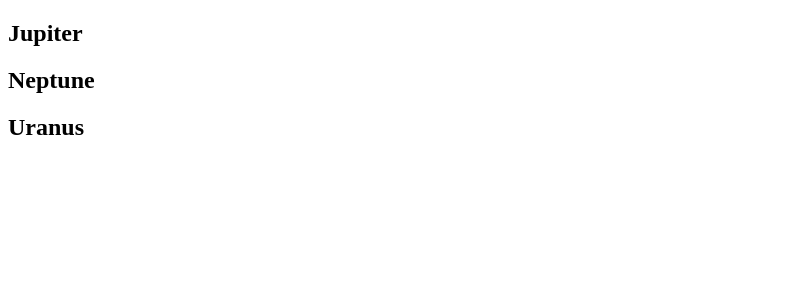
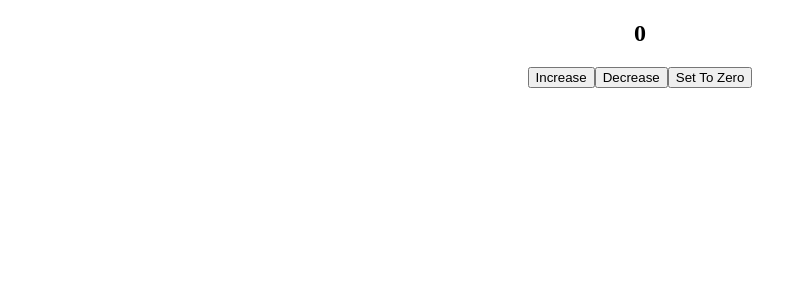
Before and after one commit to lemon-sazu/react-tutorial, a React (Create React App) app: page / in a window 1280 px wide. Shown: the top 300 px of the page, without its empty margins (0-807 px from the left). Built offline with nearby package versions, Linux system fonts and the light colour scheme.

Commit message:
update module two

```diff
--- a/src/App.js
+++ b/src/App.js
@@ -1,22 +1,27 @@
+import { useState } from 'react';
 import './App.css';
-import { planets } from './Planets'
 
 function App() {
+  const [count, setCount] = useState(0);
+  const countIncrese = () => {
+    setCount(count+1);
+  }
+  const countDecrese = () => {
+    setCount(count-1)
+  }
+  const countSetZero = () => {
+    setCount(0);
+  }
   return (
-    <div>
-      {planets.map((planet, key)=> planet.isGasPlanet? <PlanetCart key={key} name={planet.name} /> :''
-      // {return planet.isGasPlanet? <PlanetCart key={key} name={planet.name} /> :''}
-        )}
-    </div>
+    <div style={{ textAlign: "center" }}>
+      <h2>{count}</h2>
+      <div>
+        <button onClick={countIncrese}>Increase</button>
+        <button onClick={countDecrese}>Decrease</button>
+        <button onClick={countSetZero}>Set To Zero</button>
+      </div>
+    </div >
   );
 }
 
-const PlanetCart = (prop) => {
-  return (
-    <div>
-      <h2>{prop.name}</h2>
-    </div>
-  )
-}
-
 export default App;
```
